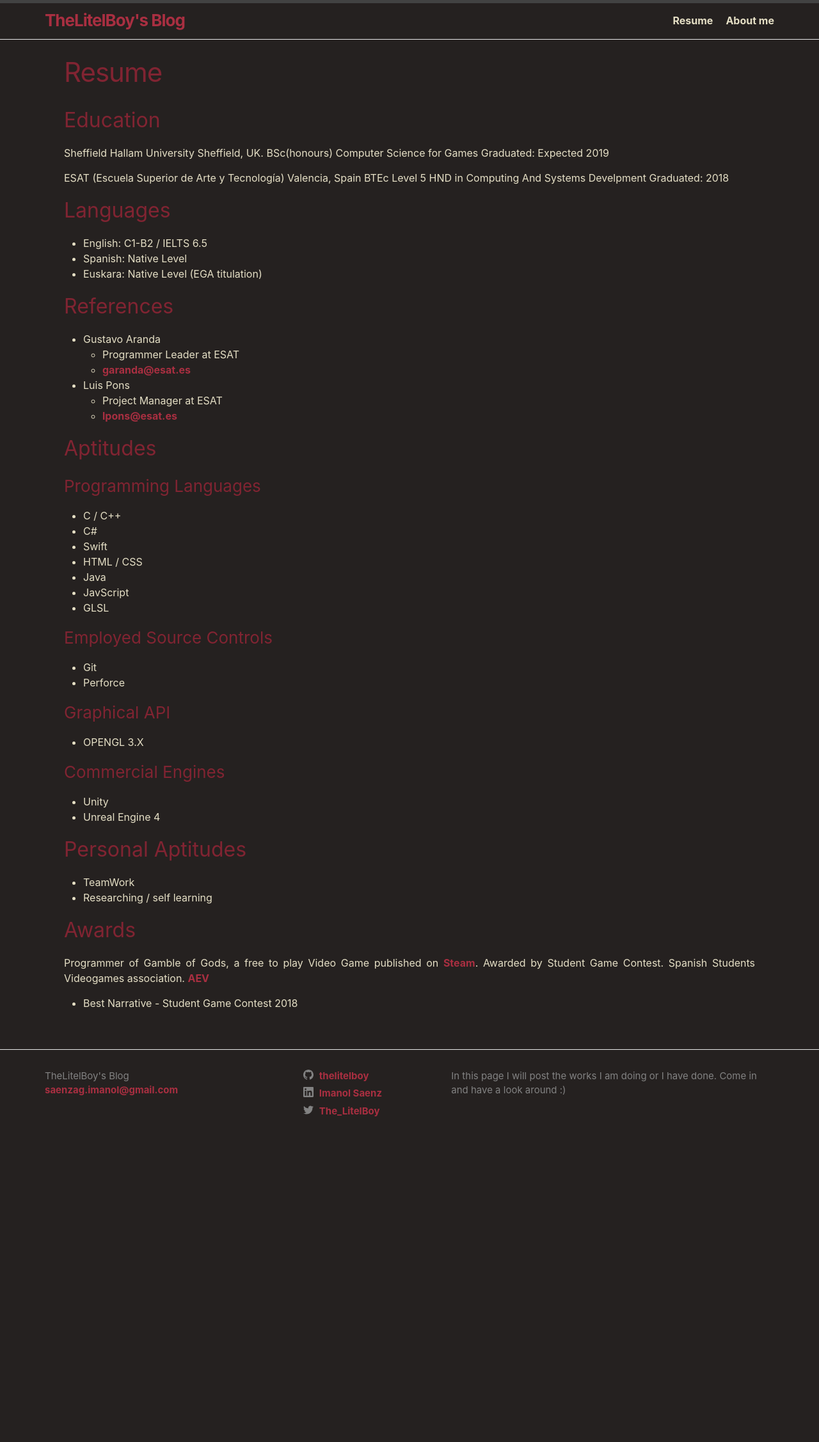
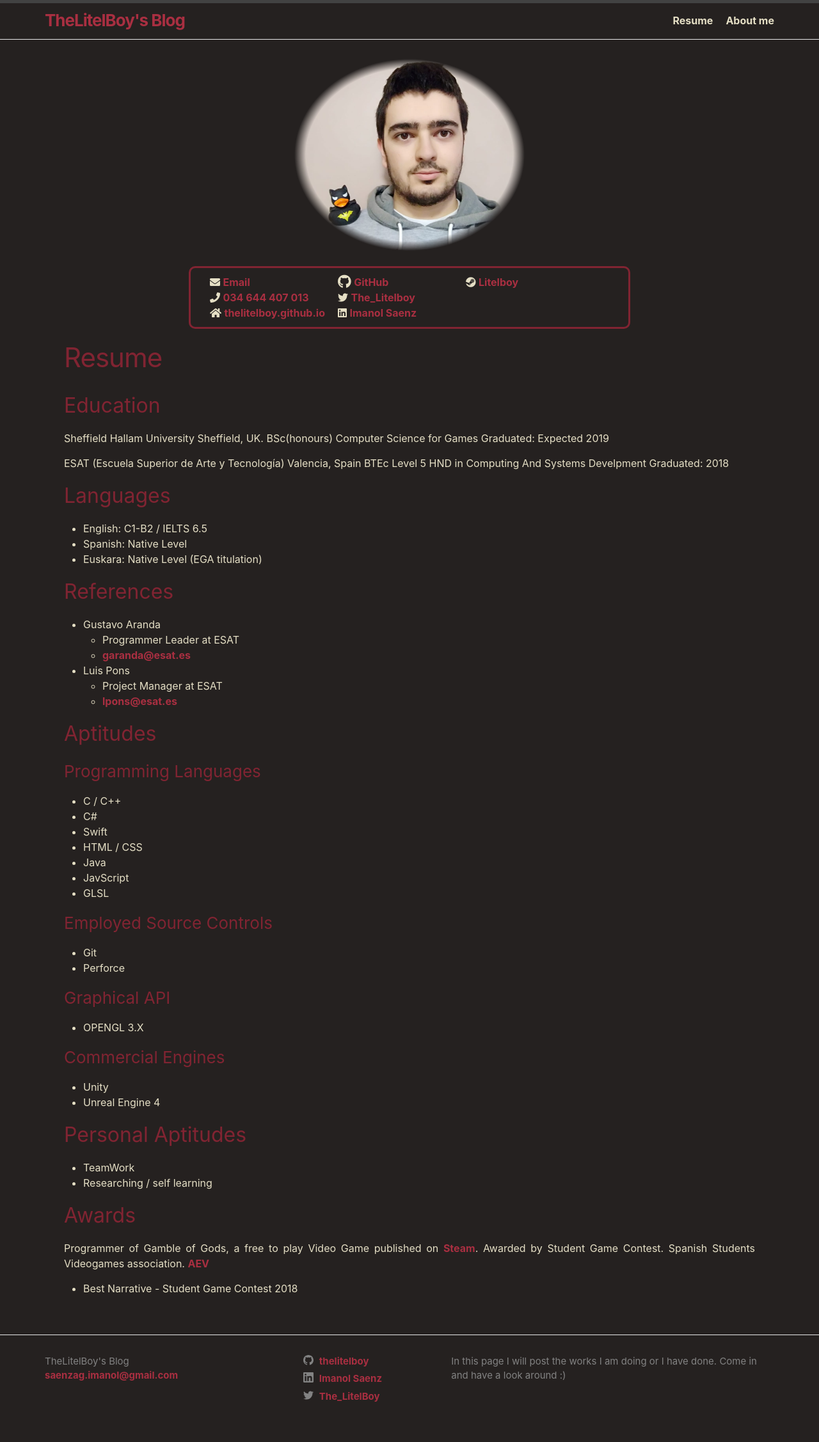
Before and after one commit to thelitelboy/thelitelboy.github.io, a Jekyll site: the page built from Resume.md, in a window 1280 px wide. Shown: the whole page at 64% size. Built offline with Jekyll 4.4.1, drawn with Linux system fonts in a browser that asks for light colours; before the commit the page ends 1808 px from its top, so only the background shows below that.

Commit message:
changes in about me

```diff
--- a/_includes/about.html
+++ b/_includes/about.html
@@ -1,2 +1,6 @@
+
+<div style="width: 30%; margin-left: 60%; margin-top: 0px;">
+<img src="https://raw.githubusercontent.com/thelitelboy/thelitelboy.github.io/master/_assets/photo.jpeg" style="max-width: 300px; max-height: 300px; float:right; mask-image: radial-gradient(ellipse 90% 100% at 50% 50%, black 45%, transparent 50%);" />
+</div>
 
 {{ content }}
--- a/_includes/head.html
+++ b/_includes/head.html
@@ -9,6 +9,8 @@
   <meta name="viewport" content="width=device-width, initial-scale=1">
   {%- seo -%}
   <link rel="stylesheet" href="{{ "/assets/main.css" | relative_url }}">
+  <link rel="stylesheet" href="https://use.fontawesome.com/releases/v5.7.2/css/all.css" integrity="sha384-fnmOCqbTlWIlj8LyTjo7mOUStjsKC4pOpQbqyi7RrhN7udi9RwhKkMHpvLbHG9Sr" crossorigin="anonymous">
+
   {%- feed_meta -%}
   {%- if jekyll.environment == 'production' and site.google_analytics -%}
     {%- include google-analytics.html -%}
--- a/_includes/resume.html
+++ b/_includes/resume.html
@@ -1,2 +1,92 @@
+
+<div style="max-width: 400px; max-height: 400px; min-width: 100px; margin: auto; ">
+  <img src="https://raw.githubusercontent.com/thelitelboy/thelitelboy.github.io/master/_assets/photo.jpeg" style="width: 100%;height: 100%; mask-image: radial-gradient(ellipse 90% 100% at 50% 50%, black 45%, transparent 50%);" />
+</div>
+<br>
+<div class="container">
+
+  <div class="centerArea">
+
+    <div class="centered">
+      <ul style="list-style: none; margin-bottom: auto; width: 210px;">
+
+        <li><i class="fas fa-envelope"></i>
+          <a href="mailto:saenzag.imanol@gmail.com">Email</a></li>
+
+        <li><i class="fas fa-phone"></i>
+          <a href="tel:034 644407013">034 644 407 013</a></li>
+
+        <li><i class="fas fa-home"></i>
+          <a href="http://thelitelboy.github.io/">thelitelboy.github.io</a></li>
+
+      </ul>
+    </div>
+
+    <div class="centered">
+      <ul style="list-style: none; margin-bottom: auto; width: 150px;">
+
+        <li><i class="fab fa-github fa-lg"></i>
+          <a href="https://github.com/thelitelboy">GitHub</a></li>
+
+        <li><i class="fab fa-twitter"></i>
+          <a href="https://twitter.com/The_LitelBoy">The_Litelboy</a></li>
+
+        <li><i class="fab fa-linkedin"></i>
+          <a href="https://www.linkedin.com/in/imanol-saenz-aguirre-b5a614167/">Imanol Saenz</a></li>
+
+
+      </ul>
+    </div>
+    <div class="centered" style="width: 150px;">
+      <ul style="list-style: none; margin-bottom: auto;">
+        <li><i class="fab fa-steam"></i>
+          <a href="https://steamcommunity.com/id/litelboy/">Litelboy</a></li>
+      </ul>
+    </div>
+  </div>
+</div>
+<br>
+
+<style type="text/css">
+
+  .container{
+    width: 60%;
+    min-width: 250px;
+    border: 3px solid #812432;
+    border-radius: 10px;
+    vertical-align: middle;
+    margin: auto;
+    position: relative;
+  }
+
+  .centerArea{
+    position: relative;
+    vertical-align: middle;
+    display: grid;
+    grid-template-columns: repeat(auto-fit, 200px);
+
+    margin-top: 10px;
+    margin-bottom: 10px;
+  }
+
+  @media only screen and (max-width: 1075px) {
+    .centerArea {
+      //margin-left: 100px;
+      //margin-right: 100px;
+    }
+  }
+
+  .center-area:before {
+    content: '';
+    vertical-align: middle;
+    height: 100%;
+  }
+
+  .centered {
+    width: 210px;
+    vertical-align: middle;
+  }
+
+</style>
 
 {{ content }}
```
Also changed, not shown: about.md (+2 -2 lines).
